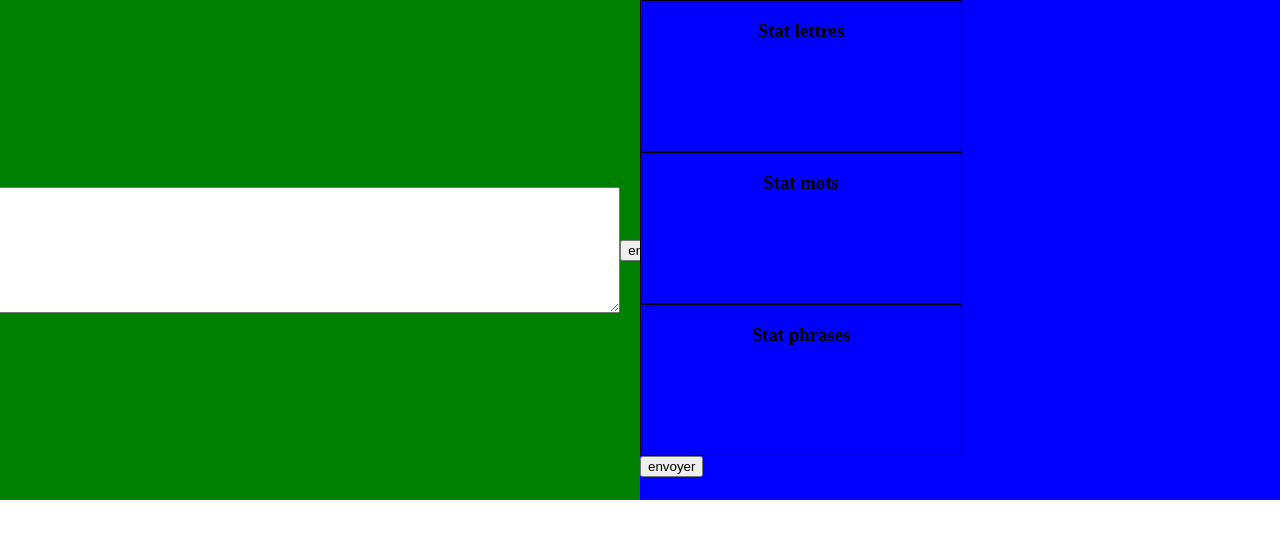
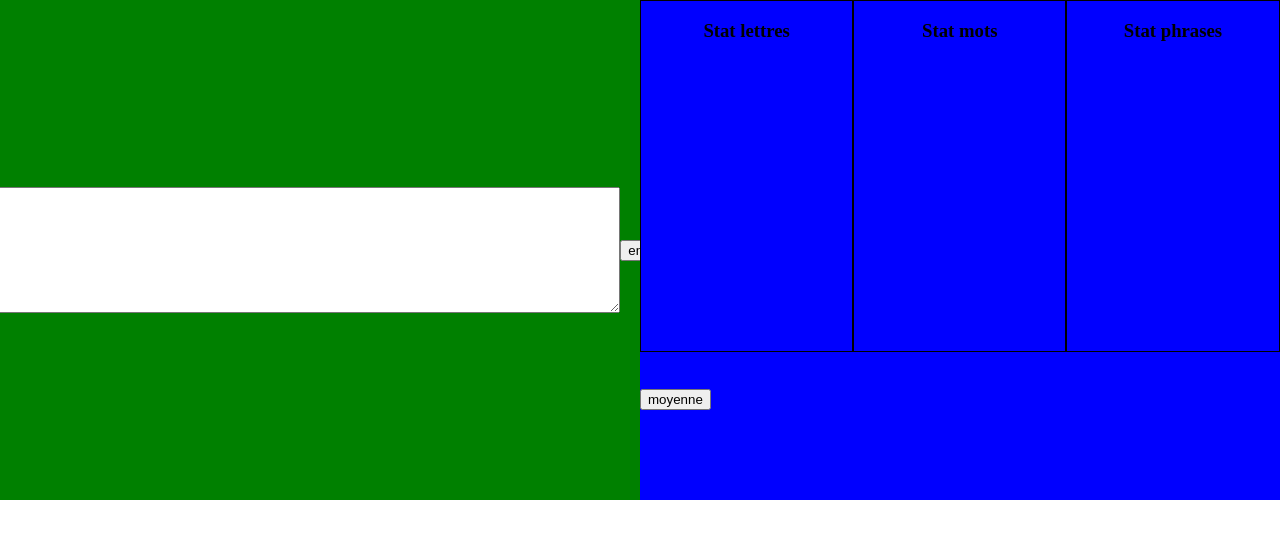
Before and after one commit to Patoulache/exo26-07-2018, a PHP site: page / in a window 1280 px wide. Shown: the top 539 px of the page. Run offline with PHP 8.4, Linux system fonts and the light colour scheme.

Commit message:
Affichage moyenne ok

```diff
--- a/essaiPHP/Modele/Analyze.php
+++ b/essaiPHP/Modele/Analyze.php
@@ -50,7 +50,7 @@ class Analyze {
   }
 
   public function getTblMoy() {
-    $_SESSION[]= $this->tbl;
+
     return $_SESSION;
   }
 }
--- a/essaiPHP/Vue/vueAccueil.php
+++ b/essaiPHP/Vue/vueAccueil.php
@@ -22,15 +22,18 @@
       <div class="cotedroit">
         <div class="lettre" name="rec">
           <h3>Stat lettres</h3>
+          <h4 class="moyLettre"></h4>
         </div>
         <div class="mot" name="rec">
           <h3>Stat mots</h3>
+          <h4 class="moyMot"></h4>
         </div>
         <div class="phrase" name="rec">
           <h3>Stat phrases</h3>
+          <h4 class="moyPhrase"></h4>
         </div>
-        <div>
-        <input type="button" name="envoyer" value="envoyer">
+        <div class="moyenne">
+        <input type="button" name="envoyer" value="moyenne">
         </div>
       </div>
 
--- a/essaiPHP/public/js/moyenne.js
+++ b/essaiPHP/public/js/moyenne.js
@@ -15,10 +15,13 @@ MOYENNE = {
             var recup = JSON.parse(MOYENNE.req.response);
             console.log(recup);
             var moyLettre = recup.lettre/recup.count;
+            document.querySelector('.moyLettre').innerHTML = "Moyenne lettre = ".concat(moyLettre);
             console.log(moyLettre);
             var moyMot = recup.mot/recup.count;
+            document.querySelector('.moyMot').innerHTML = "Moyenne mot = ".concat(moyMot);
             console.log(moyMot);
             var moyPhrase = recup.phrase/recup.count;
+            document.querySelector('.moyPhrase').innerHTML = "Moyenne phrase = ".concat(moyPhrase);
             console.log(moyPhrase);
 
 
--- a/essaiPHP/public/style/style.css
+++ b/essaiPHP/public/style/style.css
@@ -3,10 +3,18 @@ html, body {
   padding: 0px;
 }
 
+p {
+  display: inline-block;
+  padding-right: 5px;
+  margin: 0px;
+}
+
 .cotedroit {
+  display: flex;
   width: 50%;
   background-color: blue;
   height: 100%;
+  flex-wrap: wrap;
 }
 
 .cotegauche {
@@ -30,8 +38,13 @@ html, body {
 
 .lettre, .mot, .phrase {
   text-align: center;
-  width: 50%;
-  height: 30%;
+  width: 33%;
+  height: 70%;
   border: 1px solid black;
   overflow: scroll;
 }
+
+.moyenne {
+  width: 33%;
+  height: 15%;
+}
```
